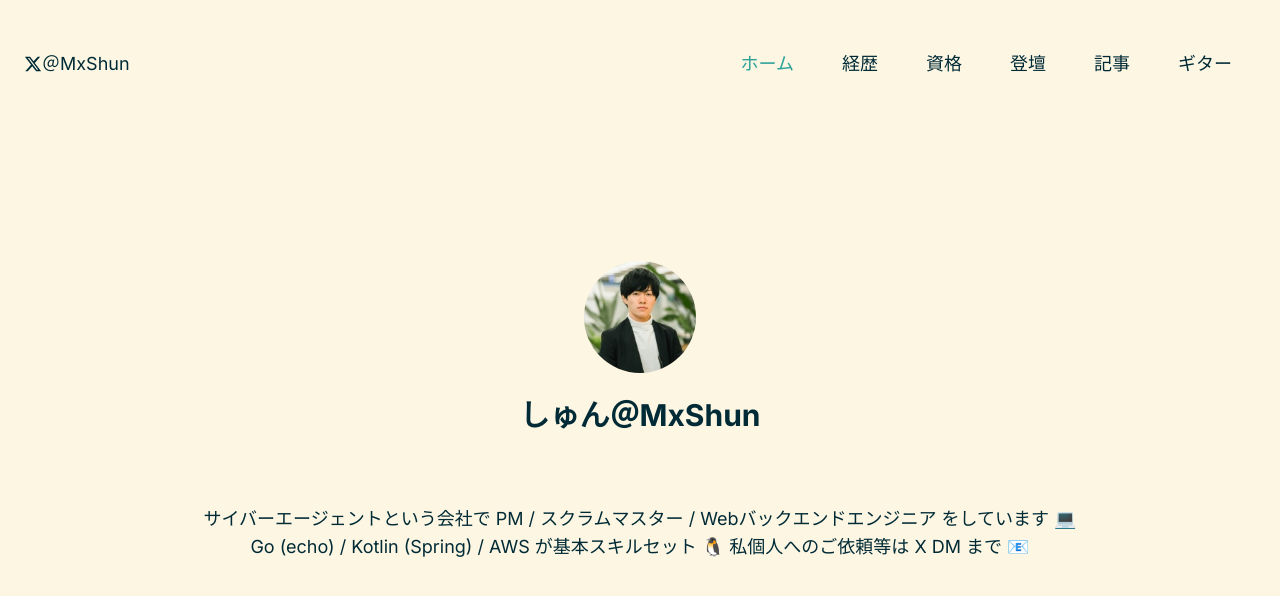
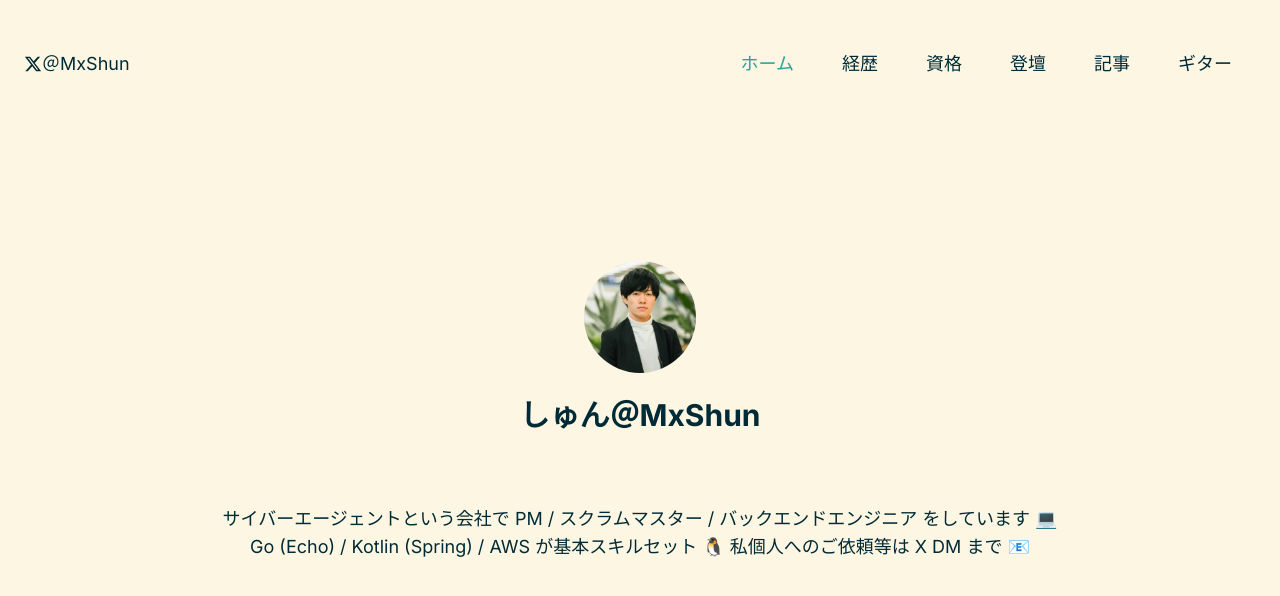
Before and after one commit to MxShun/MxShun.github.io, a Next.js app: page / in a window 1280 px wide. Shown: the top 596 px of the page. Built offline with nearby package versions, Linux system fonts and the light colour scheme.

Commit message:
mod: tech skill

```diff
--- a/app/bio/page.tsx
+++ b/app/bio/page.tsx
@@ -50,7 +50,7 @@
                   <br />
                   経験：リリーススコープとスケジュールの決定・開発要員確保・品質基準策定などビジネス価値を最大化させてプロジェクトを成功させるためのありとあらゆること（これにより組織の年間ベストルーキー賞を受賞）、組織へのスクラム導入
                   <br />
-                  技術：Go、echo、AWS、クリーンアーキテクチャ
+                  技術：Go、Echo、MySQL、Kubernetes、TypeScript、Next.js、AWS、クリーンアーキテクチャ、Datadog
                 </p>
                 <h3 className="my-2 text-lg underline">
                   2022年11月〜2023年2月 数百GB/日処理する「CA DataFeed
@@ -63,7 +63,7 @@
                   <br />
                   経験：データフィードアルゴリズム改善による処理時間44時間短縮、年間1,000万円規模のAWSコスト削減（これにより組織の月間ベストエンジニア賞を受賞）
                   <br />
-                  技術：Java、Spring、AWS
+                  技術：Java、Spring、MySQL、AWS
                 </p>
               </div>
             </div>
@@ -99,7 +99,7 @@
                   <br />
                   経験：非機能要件APIレスポンスタイム200msを満たすクエリチューニング・キャッシュ・並列化、価格計算の厳しい品質担保、夜間にバッチサーバを破壊
                   <br />
-                  技術：Kotlin、Spring、マイクロサービス、AWS、クリーンアーキテクチャ
+                  技術：Kotlin、Spring、PostgreSQL、gRPC、TypeScript、React、マイクロサービス、AWS、クリーンアーキテクチャ、New Relic
                 </p>
                 <h3 className="my-2 text-lg underline">
                   2020年4月〜2021年3月
@@ -112,7 +112,7 @@
                   <br />
                   経験：複雑な業務ロジックやリリースリスクといった大規模サービスならではの苦労
                   <br />
-                  技術：Java、Seasar2、モノリス、オンプレミス
+                  技術：Java、Seasar2、Mayaa、モノリス、オンプレミス
                 </p>
               </div>
             </div>
--- a/app/page.tsx
+++ b/app/page.tsx
@@ -16,9 +16,9 @@
             <p className="my-6 text-3xl font-bold">しゅん＠MxShun</p>
             <h2 className="max-w-5xl py-12 mx-auto text-lg">
               サイバーエージェントという会社で PM / スクラムマスター /
-              Webバックエンドエンジニア をしています 💻
+              バックエンドエンジニア をしています 💻
               <br />
-              Go (echo) / Kotlin (Spring) / AWS が基本スキルセット 🐧
+              Go (Echo) / Kotlin (Spring) / AWS が基本スキルセット 🐧
               私個人へのご依頼等は X DM まで 📧
             </h2>
           </div>
```
